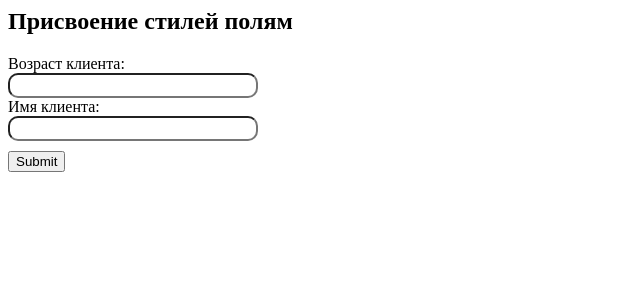
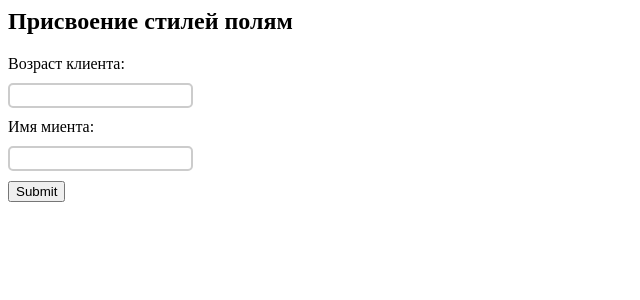
Before and after one commit to visurm76/Web_2, a Django app: page / in a window 1280 px wide. Shown: the top 300 px of the page, without its empty margins (0-640 px from the left). Run offline with Django 3.2, Linux system fonts and the light colour scheme.

Commit message:
new forms

```diff
--- a/hello/firstapp/forms.py
+++ b/hello/firstapp/forms.py
@@ -1,5 +1,5 @@
 from django import forms
 
 class UserForm (forms.Form):
-    name = forms.CharField(label="Имя клиента", min_length=3)
-    age = forms.IntegerField(label="Boзpacт клиента", min_value=1, max_value=100)
+    name = forms.CharField(label="Имя миента",widget=forms.TextInput(attrs={"class":"myfield"}))
+    age = forms.IntegerField(label="Boзpacт клиента", widget=forms.NumberInput(attrs={"class":"myfield"}))
--- a/hello/templates/firstapp/index.html
+++ b/hello/templates/firstapp/index.html
@@ -4,9 +4,12 @@
     <meta charset="utf-8">
     <title>Фopмa Django!</title>
     <style>
-    .alert{color:red}
-    .form-group{margin:10px 0;}
-    .form-group input{width:250px; height:25px; border-radius:10px;}
+    .myfield{
+            border:2px solid #ccc;
+            border-radius:5px;
+            height:25px;
+            widht:200px;
+            margin:10px 10px 10px 0;
     </style>
 </head>
 
```
Also changed, not shown: 1 other file.
